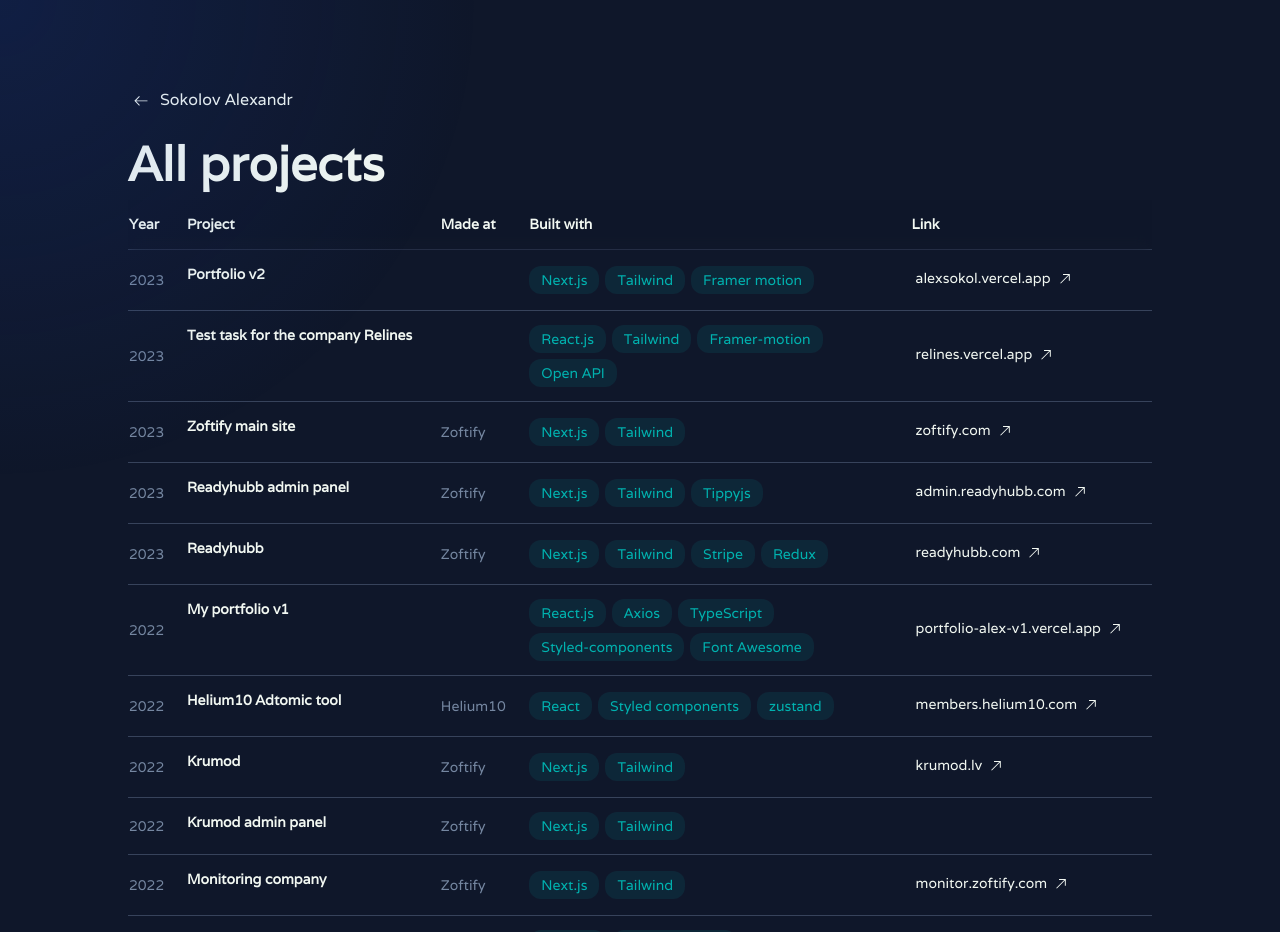
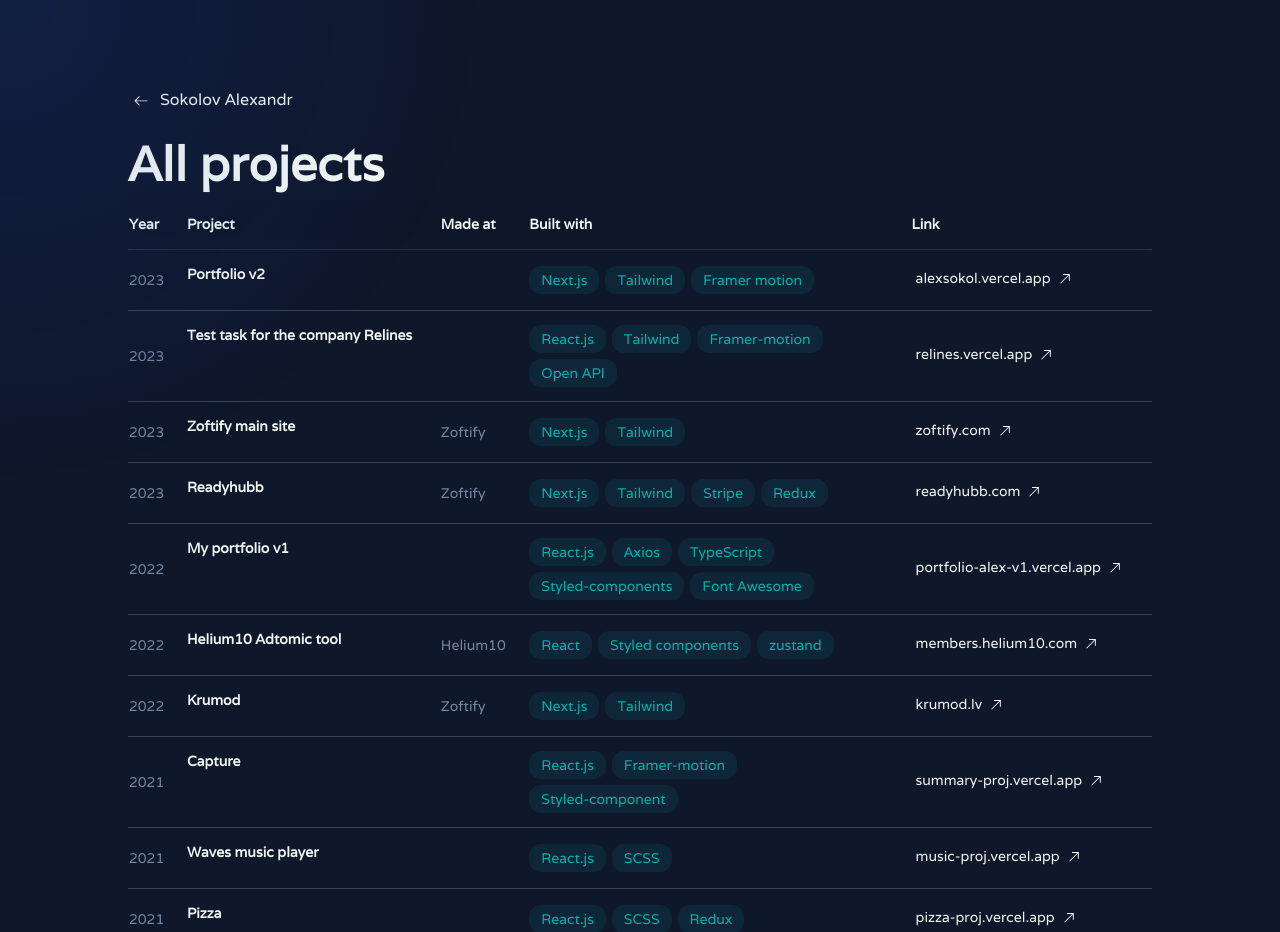
Before and after one commit to assassin0210/portfolio-v2, a Next.js app: page /archive in a window 1280 px wide. Shown: the top 932 px of the page. Built offline with nearby package versions, Linux system fonts and the light colour scheme; no server answers.

Commit message:
hide admin panels

```diff
--- a/package.json
+++ b/package.json
@@ -35,12 +35,12 @@
     "@types/react-scroll": "^1.8.7",
     "@typescript-eslint/eslint-plugin": "^5.57.1",
     "@typescript-eslint/parser": "^5.57.1",
-    "eslint": "8.41.0",
+    "eslint": "^8.41.0",
     "eslint-config-next": "13.4.3",
     "eslint-config-prettier": "^8.8.0",
     "eslint-plugin-jsx-a11y": "^6.7.1",
     "eslint-plugin-prettier": "^4.2.1",
-    "eslint-plugin-react": "^7.32.2",
+    "eslint-plugin-react": "^7.33.2",
     "eslint-plugin-react-hooks": "^4.6.0",
     "eslint-plugin-simple-import-sort": "^10.0.0",
     "postcss": "8.4.23",
--- a/src/app/layout.tsx
+++ b/src/app/layout.tsx
@@ -26,6 +26,13 @@ export default function RootLayout({
   children: React.ReactNode
 }) {
   const cookie = cookies().get(COOKIES_KEYS.THEME)?.value || 'dark'
+  const promise = new Promise((resolve, reject) => {
+    resolve(2)
+  })
+  promise.then(
+    () => null,
+    () => null
+  )
 
   return (
     <html lang={'en'} className={`laptop:overflow-x-hidden ${cookie}`}>
--- a/src/features/projects/data.ts
+++ b/src/features/projects/data.ts
@@ -142,14 +142,14 @@ export const projectsData = [
     year: '2022',
     chips: ['React', 'Styled components', 'zustand'],
   },
-  {
-    href: 'https://admin.readyhubb.com',
-    githubLink: '',
-    org: 'Zoftify',
-    projectName: 'Readyhubb admin panel',
-    year: '2023',
-    chips: ['Next.js', 'Tailwind', 'Tippyjs'],
-  },
+  // {
+  //   href: 'https://admin.readyhubb.com',
+  //   githubLink: '',
+  //   org: 'Zoftify',
+  //   projectName: 'Readyhubb admin panel',
+  //   year: '2023',
+  //   chips: ['Next.js', 'Tailwind', 'Tippyjs'],
+  // },
   {
     href: 'https://readyhubb.com',
     githubLink: '',
@@ -166,20 +166,20 @@ export const projectsData = [
     year: '2022',
     chips: ['Next.js', 'Tailwind'],
   },
-  {
-    href: '',
-    githubLink: '',
-    projectName: 'Krumod admin panel',
-    org: 'Zoftify',
-    year: '2022',
-    chips: ['Next.js', 'Tailwind'],
-  },
-  {
-    href: 'https://monitor.zoftify.com',
-    githubLink: '',
-    projectName: 'Monitoring company',
-    org: 'Zoftify',
-    year: '2022',
-    chips: ['Next.js', 'Tailwind'],
-  },
+  // {
+  //   href: '',
+  //   githubLink: '',
+  //   projectName: 'Krumod admin panel',
+  //   org: 'Zoftify',
+  //   year: '2022',
+  //   chips: ['Next.js', 'Tailwind'],
+  // },
+  // {
+  //   href: 'https://monitor.zoftify.com',
+  //   githubLink: '',
+  //   projectName: 'Monitoring company',
+  //   org: 'Zoftify',
+  //   year: '2022',
+  //   chips: ['Next.js', 'Tailwind'],
+  // },
 ]
```
Also changed, not shown: eslintrc.json (added, +17 -0 lines), 2 other files (tests, documents, lock files or other folders).
